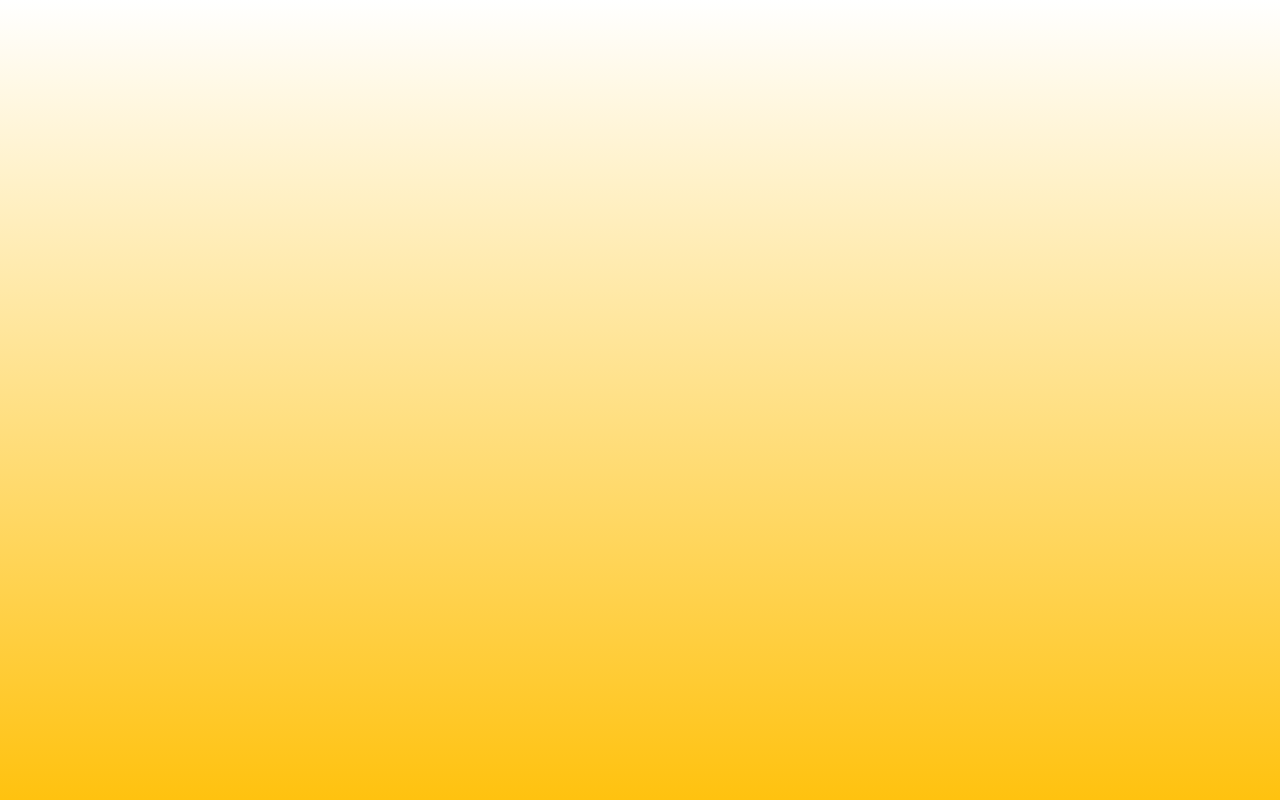
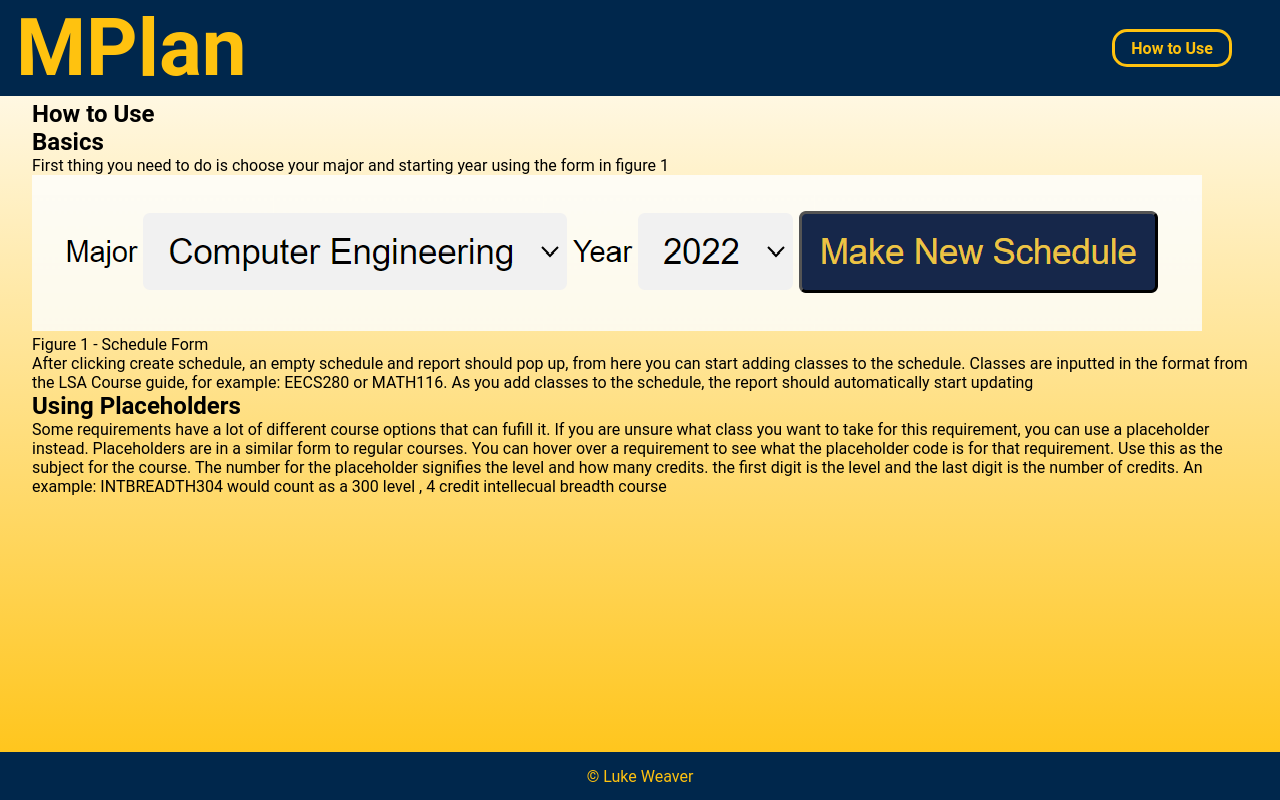
Before and after one commit to umich-4-year-planner/mplan-frontend, a React (Create React App) app: page /how-to-use in a window 1280 px wide. Before the commit this address had no page. Built offline with nearby package versions, Linux system fonts and the light colour scheme.

Commit message:
How to use page structure

```diff
--- a/src/App.js
+++ b/src/App.js
@@ -1,12 +1,14 @@
 import { Routes, Route } from "react-router-dom";
 import Layout from "./components/Layout";
 import Public from "./components/Public"
+import HelpScreen from "./components/HelpScreen";
 
 function App() {
 	return (
 		<Routes>
 			<Route path="/" element={<Layout/>}>
 				<Route index element={<Public/>}/>
+				<Route path="/how-to-use" element={<HelpScreen/>}/>
 			</Route>
 		</Routes>
 	);
--- a/src/components/Header.jsx
+++ b/src/components/Header.jsx
@@ -1,8 +1,18 @@
+import { Link } from "react-router-dom";
+
 const Header = () => {
-  return (
-    <header className="header">
-        <section className="logo">MPlan</section>
-    </header>
-  )
-}
-export default Header
+	return (
+		<header className="header">
+			<Link to="/">
+				<section className="logo">MPlan</section>
+			</Link>
+
+			<nav className="nav">
+				<Link to="how-to-use" className="nav-item">
+					How to Use
+				</Link>
+			</nav>
+		</header>
+	);
+};
+export default Header;
--- /dev/null
+++ b/src/components/HelpScreen.jsx
@@ -0,0 +1,39 @@
+import scheduleFormImg from "../img/schedule-form.png";
+
+const HelpScreen = () => {
+	return (
+		<main className="main">
+			<section className="instructions">
+				<h1>How to Use</h1>
+				<h2>Basics</h2>
+				<p>
+					First thing you need to do is choose your major and starting year using the form
+					in figure 1
+				</p>
+				<figure>
+					<img src={scheduleFormImg} alt="Schedule Form" />
+					<figcaption>Figure 1 - Schedule Form</figcaption>
+				</figure>
+				<p>
+					After clicking create schedule, an empty schedule and report should pop up, from
+					here you can start adding classes to the schedule. Classes are inputted in the
+					format from the LSA Course guide, for example: EECS280 or MATH116. As you add
+					classes to the schedule, the report should automatically start updating
+				</p>
+
+				<h2>Using Placeholders</h2>
+				<p>
+					Some requirements have a lot of different course options that can fufill it. If
+					you are unsure what class you want to take for this requirement, you can use a
+					placeholder instead. Placeholders are in a similar form to regular courses. You
+					can hover over a requirement to see what the placeholder code is for that
+					requirement. Use this as the subject for the course. The number for the
+					placeholder signifies the level and how many credits. the first digit is the
+					level and the last digit is the number of credits. An example: INTBREADTH304
+					would count as a 300 level , 4 credit intellecual breadth course
+				</p>
+			</section>
+		</main>
+	);
+};
+export default HelpScreen;
--- a/src/index.css
+++ b/src/index.css
@@ -59,13 +59,17 @@ body {
 	-moz-osx-font-smoothing: grayscale;
 }
 
+a {
+	text-decoration: none;
+	color: inherit;
+}
+
 /* HEADER */
 .header {
 	background-color: var(--HEADER-COLOR);
 	color: var(--HEADER-ACCENT);
 	width: 100%;
-	font-size: 5rem;
-	font-weight: bolder;
+
 	height: 6rem;
 	display: flex;
 	align-items: center;
@@ -76,6 +80,26 @@ body {
 
 .header .logo {
 	padding: 1rem;
+	font-size: 5rem;
+	font-weight: bolder;
+}
+
+.header .nav {
+	display: flex;
+	flex-flow: row nowrap;
+	justify-content: flex-end;
+	margin-right: 3rem;
+	align-items: center;
+	width: 100%;
+}
+
+.nav-item, .nav-item:visited {
+	padding: .4rem 1rem;
+	border: 3px solid var(--HEADER-ACCENT);
+	font-weight: bolder;
+	border-radius: 15px;
+	color: var(--HEADER-ACCENT);
+	text-decoration: none;
 }
 
 /* MAIN */
@@ -291,6 +315,31 @@ body {
 	grid-column: 1 / span 3;
 }
 
+.placeholder-tooltip {
+	position: relative;
+	display: inline;
+	border-bottom: 2px dotted black;
+}
+
+.placeholder-tooltip .placeholder-tooltiptext {
+	visibility: hidden;
+	width: 120px;
+	background-color: black;
+	color: #fff;
+	text-align: center;
+	padding: 5px 0;
+	border-radius: 6px;
+
+	/* Position the placeholder-tooltip text - see examples below! */
+	position: absolute;
+	top: 120%;
+	z-index: 1;
+}
+
+.placeholder-tooltip:hover .placeholder-tooltiptext {
+	visibility: visible;
+}
+
 /* FOOTER */
 
 .footer {
--- a/src/index.js
+++ b/src/index.js
@@ -12,8 +12,8 @@ root.render(
 	<React.StrictMode>
 		<BrowserRouter>
 			<Routes>
-        <Route path="/" element={<App/>}/>
-      </Routes>
+				<Route path="*" element={<App />} />
+			</Routes>
 		</BrowserRouter>
 	</React.StrictMode>
 );
--- /dev/null
+++ b/src/schedule_validator/components/FufilledBy.jsx
@@ -0,0 +1,15 @@
+const FufilledBy = ({ requirement }) => {
+	return (
+		<>
+			Fufilled By:{" "}
+			{requirement.fufilled_by.map((id, i) => {
+				return (
+					<span key={i}>
+						{i === requirement.fufilled_by.length - 1 ? <> {id} </> : <> {id}, </>}
+					</span>
+				);
+			})}
+		</>
+	);
+};
+export default FufilledBy;
--- a/src/schedule_validator/components/Requirement.jsx
+++ b/src/schedule_validator/components/Requirement.jsx
@@ -1,9 +1,24 @@
+import FufilledBy from "./FufilledBy";
+
 const Requirement = ({ requirement }) => {
+	const copyToClipboard = () => navigator.clipboard.writeText(requirement.placeholder);
 	return (
 		<div className="requirement">
 			<div>{requirement.fufilled ? <>✅</> : <>❌</>}</div>
-			<div className="req-name">{requirement.name}</div>
-
+			<div className="req-name">
+				{requirement.placeholder ? (
+					<>
+						<span className="placeholder-tooltip" onClick={copyToClipboard}>
+							{requirement.name}
+							<span className="placeholder-tooltiptext">
+								Placeholder: {requirement.placeholder}
+							</span>
+						</span>
+					</>
+				) : (
+					<>{requirement.name}</>
+				)}
+			</div>
 			<div>
 				{requirement.content.credit ? (
 					<>
@@ -16,16 +31,7 @@ const Requirement = ({ requirement }) => {
 			</div>
 			<div className="fufilled-by">
 				{requirement.fufilled_by.length != 0 ? (
-					<>
-						Fufilled By:{" "}
-						{requirement.fufilled_by.map((id, i) => {
-							return i === requirement.fufilled_by.length - 1 ? (
-								<> {id} </>
-							) : (
-								<> {id}, </>
-							);
-						})}
-					</>
+					<FufilledBy requirement={requirement}/>
 				) : (
 					<></>
 				)}
--- a/src/schedule_validator/components/RequirementGroup.jsx
+++ b/src/schedule_validator/components/RequirementGroup.jsx
@@ -5,8 +5,8 @@ const RequirementGroup = ({ group }) => {
 		<div className="requirement-group">
 			<h3>{group.name}</h3>
 			<div className="requirement-container">
-				{group.requirements.map((requirement) => {
-					return <Requirement key={requirement.name} requirement={requirement} />;
+				{group.requirements.map((requirement, i) => {
+					return <Requirement key={i} requirement={requirement} />;
 				})}
 			</div>
 		</div>
```
Also changed, not shown: src/img/schedule-form.png (added).
